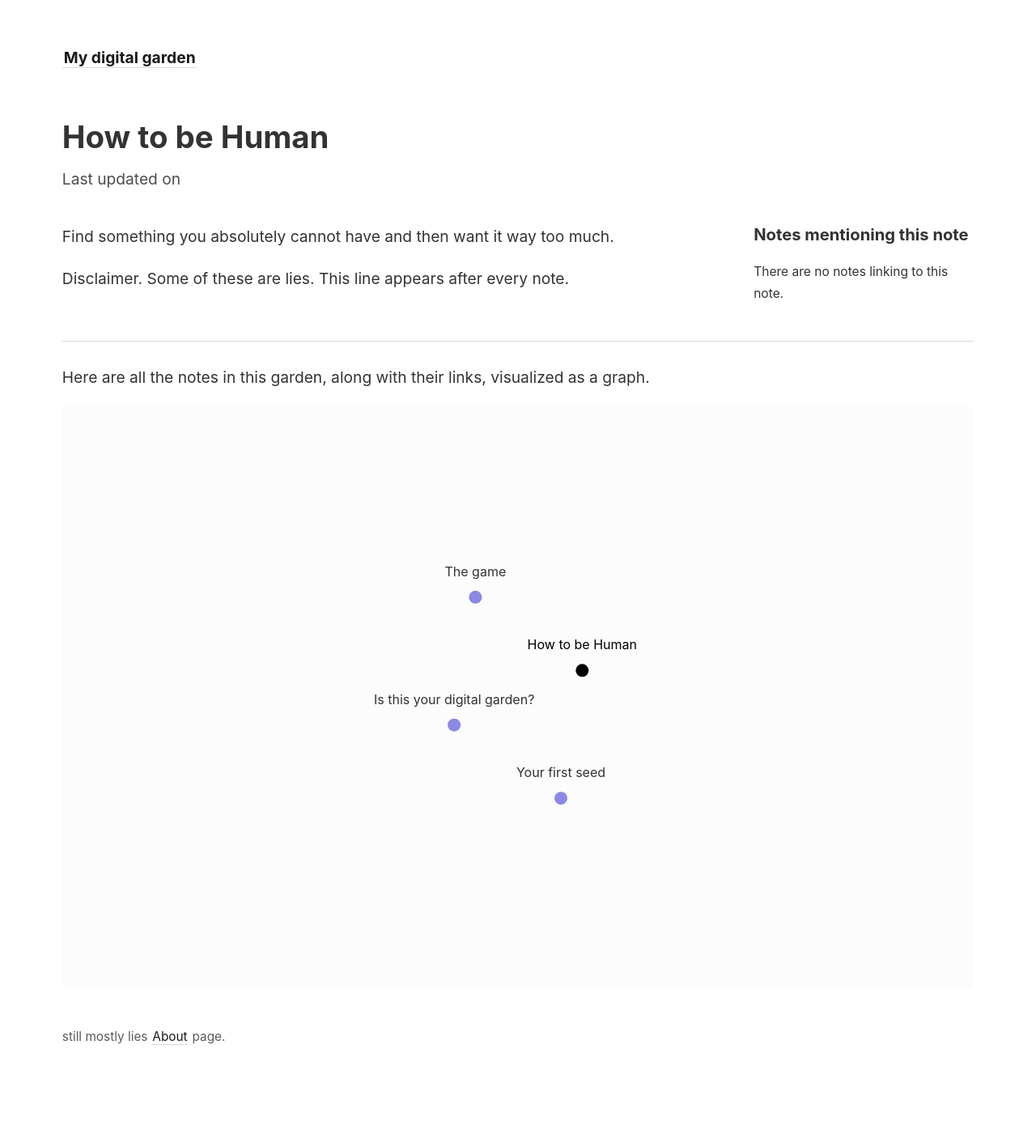
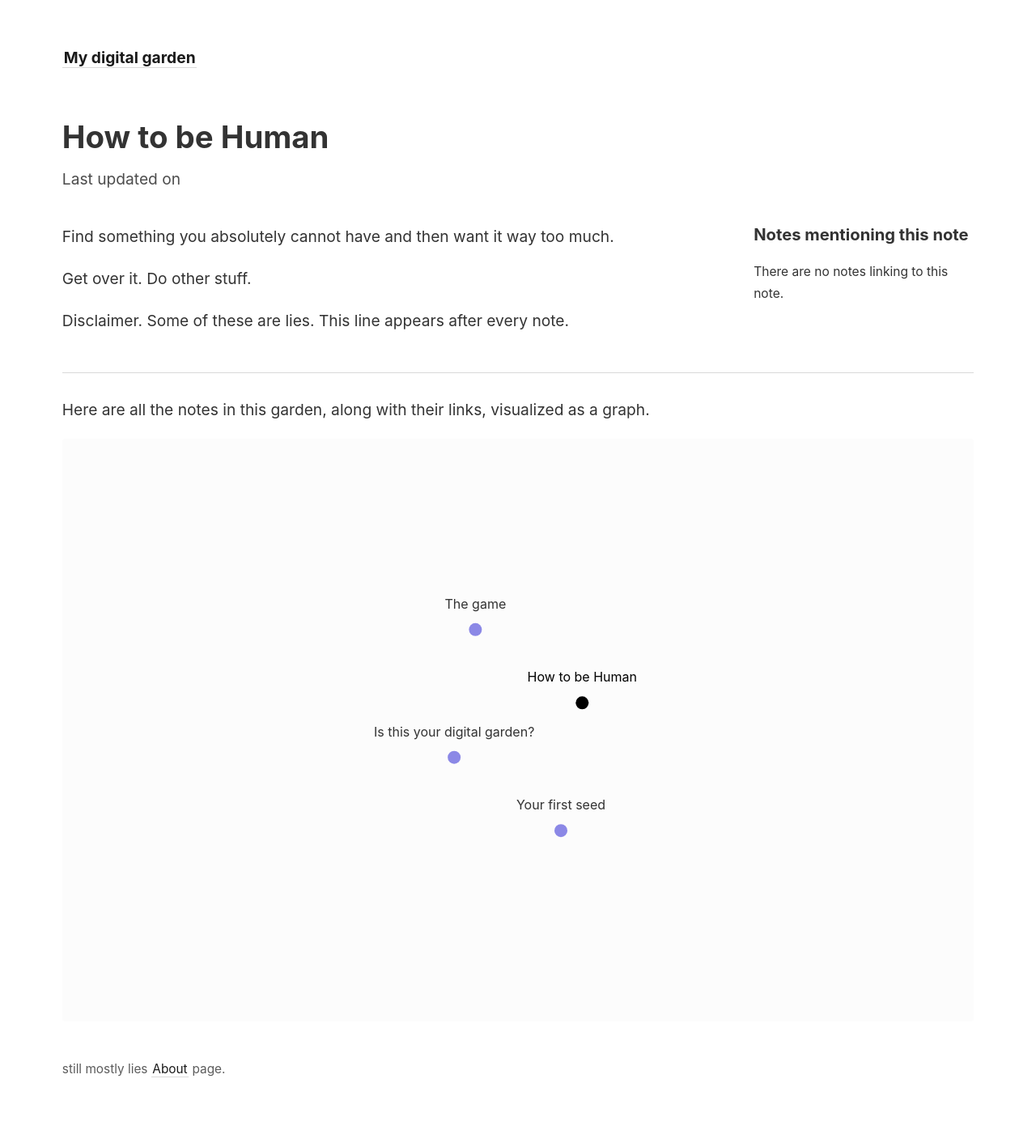
Before and after one commit to hauntedHousewife/oldhauntedhousewife.github.io, a Jekyll site: the page built from _notes/how-to-be-human.md, in a window 1280 px wide. Shown: the whole page at 81% size. Built offline with Jekyll 4.4.1, drawn with Linux system fonts in a browser that asks for light colours; before the commit the page ends 1361 px from its top, so only the background shows below that.

Commit message:
fuck off

```diff
--- a/_notes/how-to-be-human.md
+++ b/_notes/how-to-be-human.md
@@ -2,3 +2,8 @@
 title: How to be Human
 ---
 Find something you absolutely cannot have and then want it way too much.
+
+
+
+Get over it.
+Do other stuff.
```
